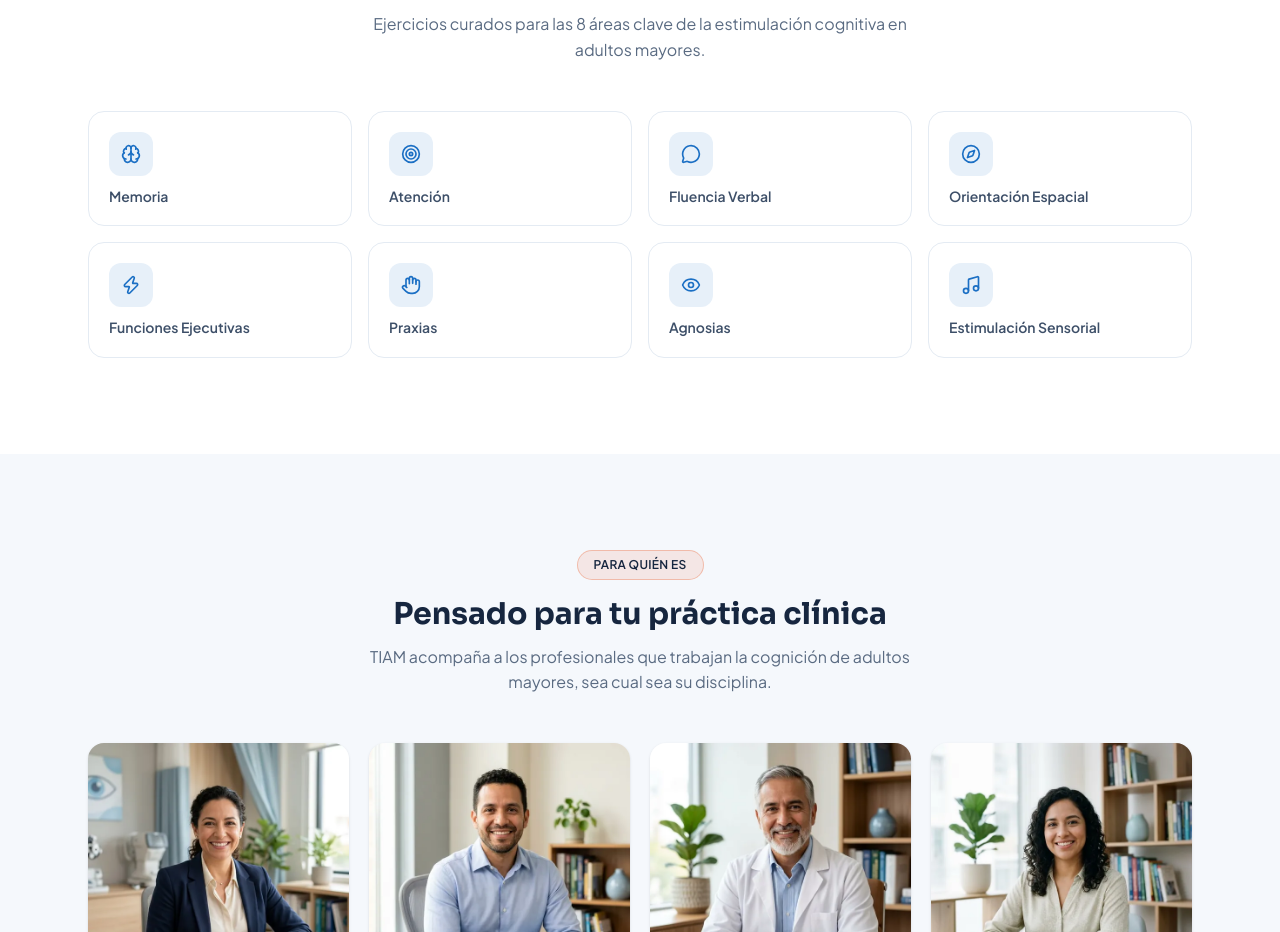
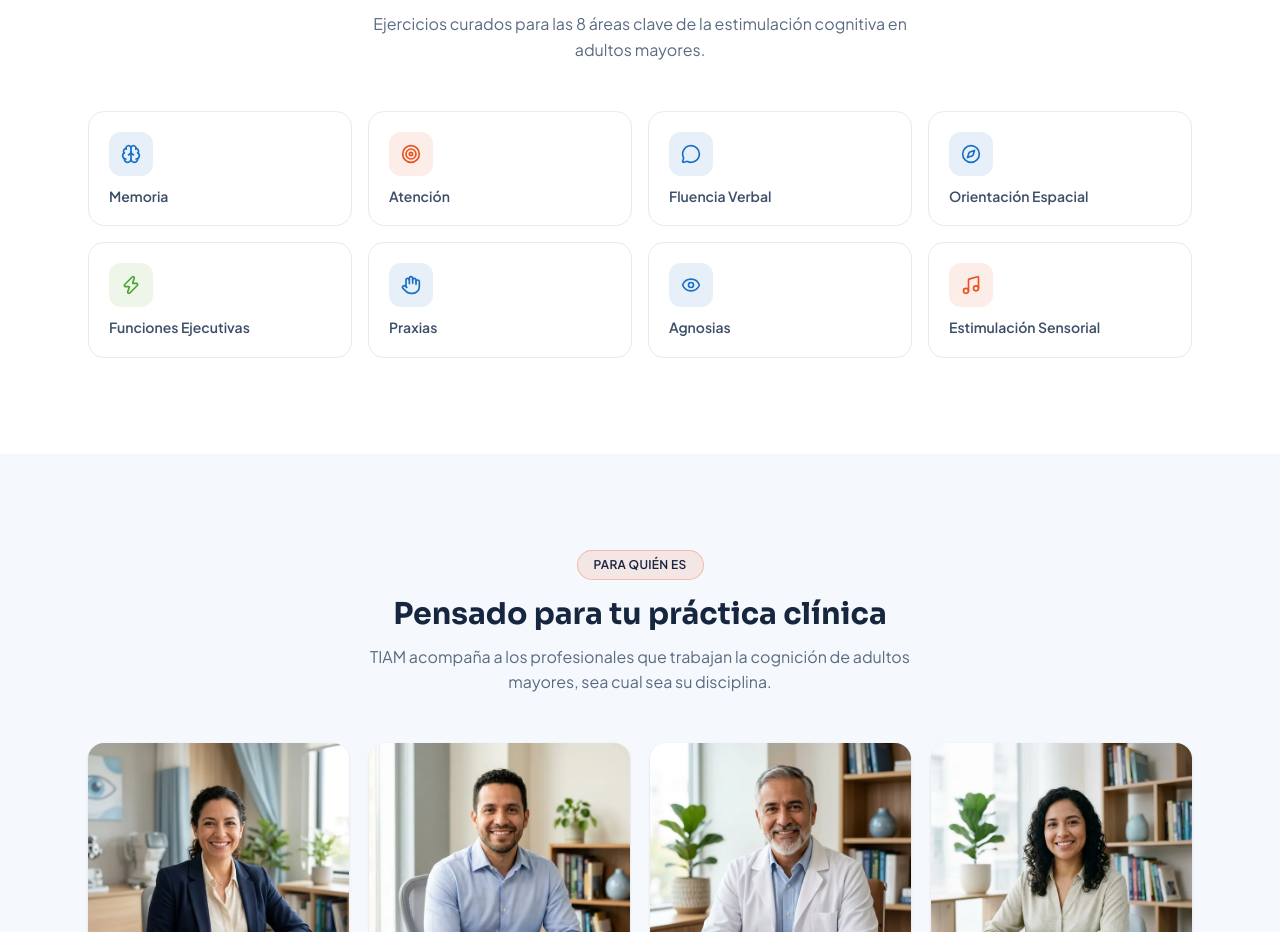
Before and after one commit to manukpo10/TIAM-frontend, a React (Vite) app: page / in a window 1280 px wide. Shown: the part 2543-3475 px from the top of the page. Built offline with nearby package versions, Linux system fonts and the light colour scheme.

Commit message:
style(landing): areas cognitivas con acentos de marca (5 azul, 2 naranja, 1 verde)
Mayoria azul con acentos naranja/verde espaciados (regla 60/30/10)

```diff
--- a/src/pages/landing/LandingPage.tsx
+++ b/src/pages/landing/LandingPage.tsx
@@ -136,6 +136,13 @@ const AREA_ICONS: Record<string, typeof Brain> = {
   praxias: Hand,
   agnosias: Eye,
   'estimulacion-sensorial': Music,
+}
+
+// Mostly blue (brand-dominant), with a few orange/green accents for life (60/30/10).
+const AREA_ACCENTS: Record<string, 'orange' | 'green'> = {
+  atencion: 'orange',
+  'funciones-ejecutivas': 'green',
+  'estimulacion-sensorial': 'orange',
 }
 
 const PROFESSIONALS = [
@@ -510,13 +517,18 @@ export function LandingPage() {
             <div className="grid grid-cols-2 md:grid-cols-4 gap-4">
               {COGNITIVE_AREAS.map((area) => {
                 const Icon = AREA_ICONS[area.slug] ?? Brain
+                const accent = AREA_ACCENTS[area.slug]
+                const boxClass =
+                  accent === 'orange' ? 'bg-tiam-orange/10' : accent === 'green' ? 'bg-tiam-green/10' : 'bg-tiam-blue/10'
+                const iconClass =
+                  accent === 'orange' ? 'text-tiam-orange' : accent === 'green' ? 'text-tiam-green' : 'text-tiam-blue'
                 return (
                   <div
                     key={area.id}
                     className="group rounded-2xl bg-white border border-slate-100 p-5 flex flex-col items-start gap-3 hover:-translate-y-1 hover:shadow-md hover:border-tiam-blue/20 transition-all duration-200 cursor-default"
                   >
-                    <div className="flex h-11 w-11 shrink-0 items-center justify-center rounded-xl bg-tiam-blue/10">
-                      <Icon className="h-5 w-5 text-tiam-blue" />
+                    <div className={`flex h-11 w-11 shrink-0 items-center justify-center rounded-xl ${boxClass}`}>
+                      <Icon className={`h-5 w-5 ${iconClass}`} />
                     </div>
                     <span className="font-semibold text-sm text-slate-700 leading-tight">{area.name}</span>
                   </div>
```
